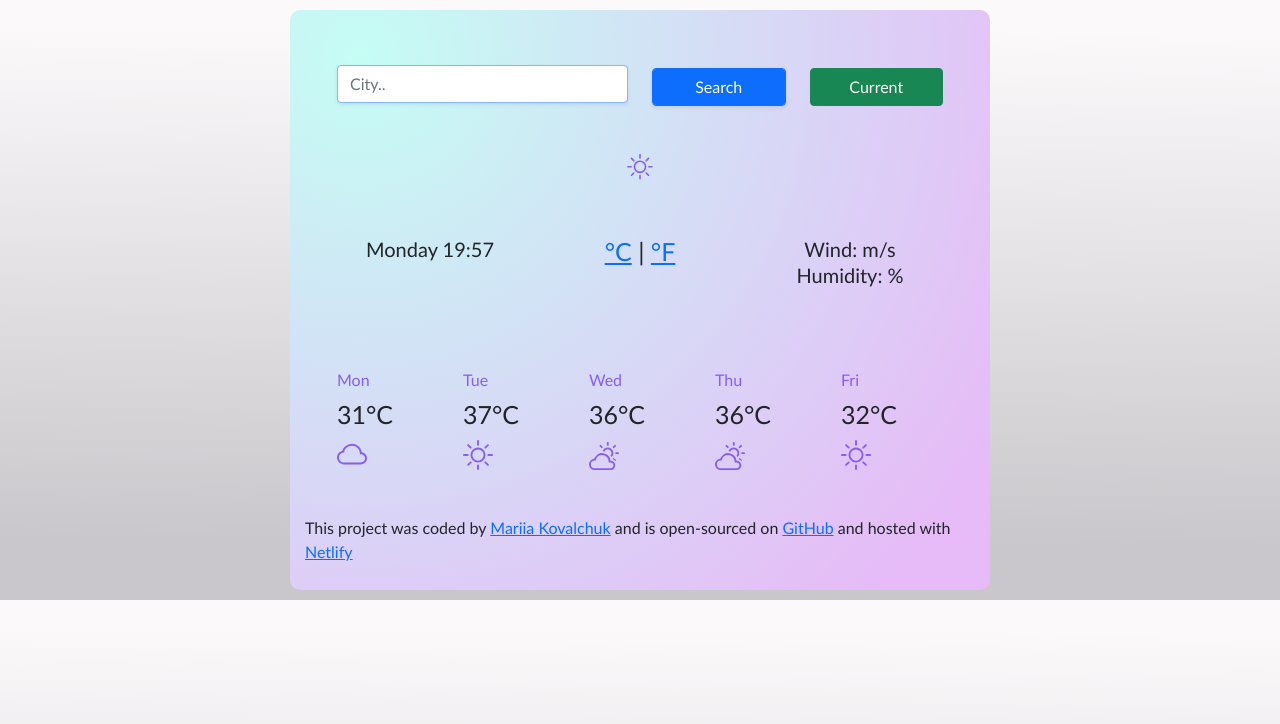
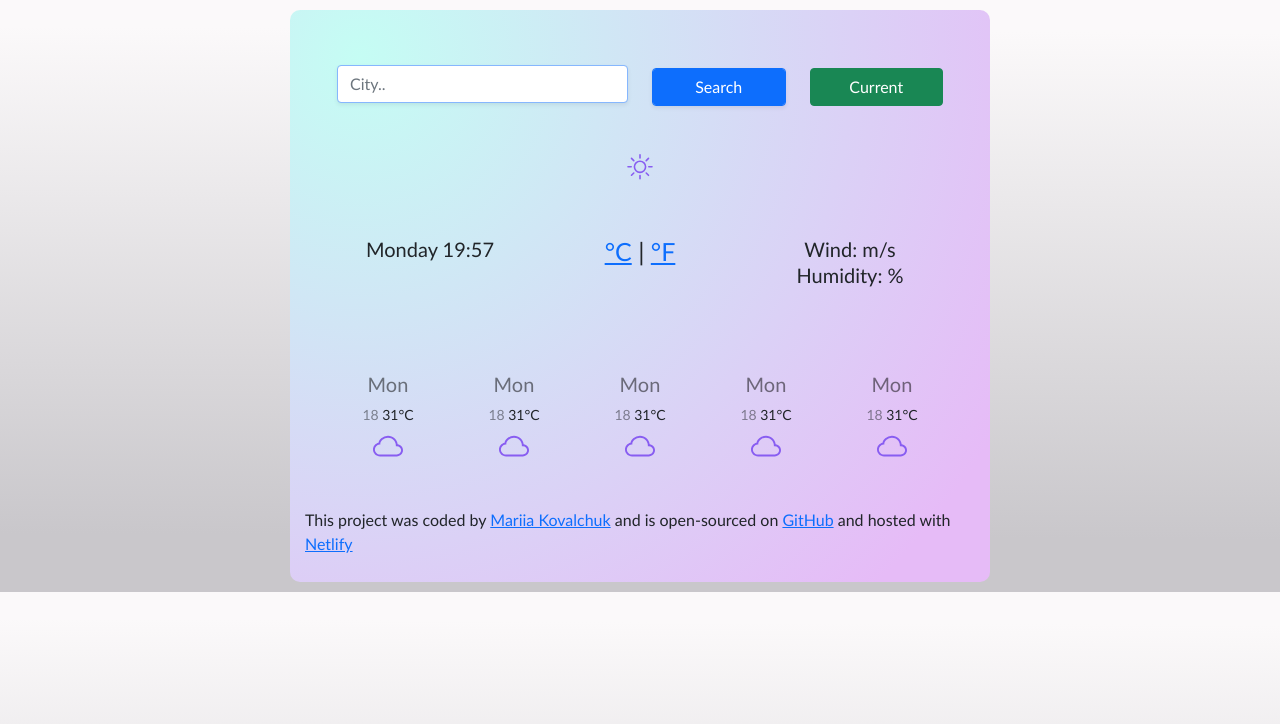
Before and after one commit to MargoShv/weatherApp, a website built with Parcel: page index.html in a window 1280 px wide. Built offline with nearby package versions, Linux system fonts and the light colour scheme; no server answers.

Commit message:
Weather Forecast CSS HTML

```diff
--- a/index.html
+++ b/index.html
@@ -83,10 +83,18 @@
           </ul>
         </div>
       </div>
+      <div class="weather-forecast">
       <div class="row">
         <div class="col a">
-          <div class="day">Mon</div>
-          <div class="daytemperature">31°C</div>
+          <div class="weather-forecast-date">Mon</div>
+          <div class="daytemperature">
+            <span class="daytemperature-min">
+              18
+            </span>
+            <span class="daytemperature-max">
+            31°C
+          </span>
+          </div>
           <svg
             xmlns="http://www.w3.org/2000/svg"
             width="30"
@@ -101,78 +109,100 @@
           </svg>
         </div>
         <div class="col a">
-          <div class="day">Tue</div>
-          <div class="daytemperature">37°C</div>
+          <div class="weather-forecast-date">Mon</div>
+          <div class="daytemperature">
+            <span class="daytemperature-min">
+              18
+            </span>
+            <span class="daytemperature-max">
+            31°C
+          </span>
+          </div>
           <svg
             xmlns="http://www.w3.org/2000/svg"
             width="30"
             height="30"
             fill="currentColor"
-            class="bi bi-brightness-high"
+            class="bi bi-cloud"
             viewBox="0 0 16 16"
           >
             <path
-              d="M8 11a3 3 0 1 1 0-6 3 3 0 0 1 0 6zm0 1a4 4 0 1 0 0-8 4 4 0 0 0 0 8zM8 0a.5.5 0 0 1 .5.5v2a.5.5 0 0 1-1 0v-2A.5.5 0 0 1 8 0zm0 13a.5.5 0 0 1 .5.5v2a.5.5 0 0 1-1 0v-2A.5.5 0 0 1 8 13zm8-5a.5.5 0 0 1-.5.5h-2a.5.5 0 0 1 0-1h2a.5.5 0 0 1 .5.5zM3 8a.5.5 0 0 1-.5.5h-2a.5.5 0 0 1 0-1h2A.5.5 0 0 1 3 8zm10.657-5.657a.5.5 0 0 1 0 .707l-1.414 1.415a.5.5 0 1 1-.707-.708l1.414-1.414a.5.5 0 0 1 .707 0zm-9.193 9.193a.5.5 0 0 1 0 .707L3.05 13.657a.5.5 0 0 1-.707-.707l1.414-1.414a.5.5 0 0 1 .707 0zm9.193 2.121a.5.5 0 0 1-.707 0l-1.414-1.414a.5.5 0 0 1 .707-.707l1.414 1.414a.5.5 0 0 1 0 .707zM4.464 4.465a.5.5 0 0 1-.707 0L2.343 3.05a.5.5 0 1 1 .707-.707l1.414 1.414a.5.5 0 0 1 0 .708z"
+              d="M4.406 3.342A5.53 5.53 0 0 1 8 2c2.69 0 4.923 2 5.166 4.579C14.758 6.804 16 8.137 16 9.773 16 11.569 14.502 13 12.687 13H3.781C1.708 13 0 11.366 0 9.318c0-1.763 1.266-3.223 2.942-3.593.143-.863.698-1.723 1.464-2.383zm.653.757c-.757.653-1.153 1.44-1.153 2.056v.448l-.445.049C2.064 6.805 1 7.952 1 9.318 1 10.785 2.23 12 3.781 12h8.906C13.98 12 15 10.988 15 9.773c0-1.216-1.02-2.228-2.313-2.228h-.5v-.5C12.188 4.825 10.328 3 8 3a4.53 4.53 0 0 0-2.941 1.1z"
+            />
+          </svg>
+        </div>
+        <div class="col a">
+          <div class="weather-forecast-date">Mon</div>
+          <div class="daytemperature">
+            <span class="daytemperature-min">
+              18
+            </span>
+            <span class="daytemperature-max">
+            31°C
+          </span>
+          </div>
+          <svg
+            xmlns="http://www.w3.org/2000/svg"
+            width="30"
+            height="30"
+            fill="currentColor"
+            class="bi bi-cloud"
+            viewBox="0 0 16 16"
+          >
+            <path
+              d="M4.406 3.342A5.53 5.53 0 0 1 8 2c2.69 0 4.923 2 5.166 4.579C14.758 6.804 16 8.137 16 9.773 16 11.569 14.502 13 12.687 13H3.781C1.708 13 0 11.366 0 9.318c0-1.763 1.266-3.223 2.942-3.593.143-.863.698-1.723 1.464-2.383zm.653.757c-.757.653-1.153 1.44-1.153 2.056v.448l-.445.049C2.064 6.805 1 7.952 1 9.318 1 10.785 2.23 12 3.781 12h8.906C13.98 12 15 10.988 15 9.773c0-1.216-1.02-2.228-2.313-2.228h-.5v-.5C12.188 4.825 10.328 3 8 3a4.53 4.53 0 0 0-2.941 1.1z"
             />
           </svg>
         </div>
 
         <div class="col a">
-          <div class="day">Wed</div>
-          <div class="daytemperature">36°C</div>
+          <div class="weather-forecast-date">Mon</div>
+          <div class="daytemperature">
+            <span class="daytemperature-min">
+              18
+            </span>
+            <span class="daytemperature-max">
+            31°C
+          </span>
+          </div>
           <svg
             xmlns="http://www.w3.org/2000/svg"
             width="30"
             height="30"
             fill="currentColor"
-            class="bi bi-cloud-sun"
+            class="bi bi-cloud"
             viewBox="0 0 16 16"
           >
             <path
-              d="M7 8a3.5 3.5 0 0 1 3.5 3.555.5.5 0 0 0 .624.492A1.503 1.503 0 0 1 13 13.5a1.5 1.5 0 0 1-1.5 1.5H3a2 2 0 1 1 .1-3.998.5.5 0 0 0 .51-.375A3.502 3.502 0 0 1 7 8zm4.473 3a4.5 4.5 0 0 0-8.72-.99A3 3 0 0 0 3 16h8.5a2.5 2.5 0 0 0 0-5h-.027z"
-            />
-            <path
-              d="M10.5 1.5a.5.5 0 0 0-1 0v1a.5.5 0 0 0 1 0v-1zm3.743 1.964a.5.5 0 1 0-.707-.707l-.708.707a.5.5 0 0 0 .708.708l.707-.708zm-7.779-.707a.5.5 0 0 0-.707.707l.707.708a.5.5 0 1 0 .708-.708l-.708-.707zm1.734 3.374a2 2 0 1 1 3.296 2.198c.199.281.372.582.516.898a3 3 0 1 0-4.84-3.225c.352.011.696.055 1.028.129zm4.484 4.074c.6.215 1.125.59 1.522 1.072a.5.5 0 0 0 .039-.742l-.707-.707a.5.5 0 0 0-.854.377zM14.5 6.5a.5.5 0 0 0 0 1h1a.5.5 0 0 0 0-1h-1z"
+              d="M4.406 3.342A5.53 5.53 0 0 1 8 2c2.69 0 4.923 2 5.166 4.579C14.758 6.804 16 8.137 16 9.773 16 11.569 14.502 13 12.687 13H3.781C1.708 13 0 11.366 0 9.318c0-1.763 1.266-3.223 2.942-3.593.143-.863.698-1.723 1.464-2.383zm.653.757c-.757.653-1.153 1.44-1.153 2.056v.448l-.445.049C2.064 6.805 1 7.952 1 9.318 1 10.785 2.23 12 3.781 12h8.906C13.98 12 15 10.988 15 9.773c0-1.216-1.02-2.228-2.313-2.228h-.5v-.5C12.188 4.825 10.328 3 8 3a4.53 4.53 0 0 0-2.941 1.1z"
             />
           </svg>
         </div>
 
         <div class="col a">
-          <div class="day">Thu</div>
-          <div class="daytemperature">36°C</div>
+          <div class="weather-forecast-date">Mon</div>
+          <div class="daytemperature">
+            <span class="daytemperature-min">
+              18
+            </span>
+            <span class="daytemperature-max">
+            31°C
+          </span>
+          </div>
           <svg
             xmlns="http://www.w3.org/2000/svg"
             width="30"
             height="30"
             fill="currentColor"
-            class="bi bi-cloud-sun"
+            class="bi bi-cloud"
             viewBox="0 0 16 16"
           >
             <path
-              d="M7 8a3.5 3.5 0 0 1 3.5 3.555.5.5 0 0 0 .624.492A1.503 1.503 0 0 1 13 13.5a1.5 1.5 0 0 1-1.5 1.5H3a2 2 0 1 1 .1-3.998.5.5 0 0 0 .51-.375A3.502 3.502 0 0 1 7 8zm4.473 3a4.5 4.5 0 0 0-8.72-.99A3 3 0 0 0 3 16h8.5a2.5 2.5 0 0 0 0-5h-.027z"
-            />
-            <path
-              d="M10.5 1.5a.5.5 0 0 0-1 0v1a.5.5 0 0 0 1 0v-1zm3.743 1.964a.5.5 0 1 0-.707-.707l-.708.707a.5.5 0 0 0 .708.708l.707-.708zm-7.779-.707a.5.5 0 0 0-.707.707l.707.708a.5.5 0 1 0 .708-.708l-.708-.707zm1.734 3.374a2 2 0 1 1 3.296 2.198c.199.281.372.582.516.898a3 3 0 1 0-4.84-3.225c.352.011.696.055 1.028.129zm4.484 4.074c.6.215 1.125.59 1.522 1.072a.5.5 0 0 0 .039-.742l-.707-.707a.5.5 0 0 0-.854.377zM14.5 6.5a.5.5 0 0 0 0 1h1a.5.5 0 0 0 0-1h-1z"
+              d="M4.406 3.342A5.53 5.53 0 0 1 8 2c2.69 0 4.923 2 5.166 4.579C14.758 6.804 16 8.137 16 9.773 16 11.569 14.502 13 12.687 13H3.781C1.708 13 0 11.366 0 9.318c0-1.763 1.266-3.223 2.942-3.593.143-.863.698-1.723 1.464-2.383zm.653.757c-.757.653-1.153 1.44-1.153 2.056v.448l-.445.049C2.064 6.805 1 7.952 1 9.318 1 10.785 2.23 12 3.781 12h8.906C13.98 12 15 10.988 15 9.773c0-1.216-1.02-2.228-2.313-2.228h-.5v-.5C12.188 4.825 10.328 3 8 3a4.53 4.53 0 0 0-2.941 1.1z"
             />
           </svg>
         </div>
-
-        <div class="col a">
-          <div class="day">Fri</div>
-          <div class="daytemperature">32°C</div>
-          <svg
-            xmlns="http://www.w3.org/2000/svg"
-            width="30"
-            height="30"
-            fill="currentColor"
-            class="bi bi-brightness-high"
-            viewBox="0 0 16 16"
-          >
-            <path
-              d="M8 11a3 3 0 1 1 0-6 3 3 0 0 1 0 6zm0 1a4 4 0 1 0 0-8 4 4 0 0 0 0 8zM8 0a.5.5 0 0 1 .5.5v2a.5.5 0 0 1-1 0v-2A.5.5 0 0 1 8 0zm0 13a.5.5 0 0 1 .5.5v2a.5.5 0 0 1-1 0v-2A.5.5 0 0 1 8 13zm8-5a.5.5 0 0 1-.5.5h-2a.5.5 0 0 1 0-1h2a.5.5 0 0 1 .5.5zM3 8a.5.5 0 0 1-.5.5h-2a.5.5 0 0 1 0-1h2A.5.5 0 0 1 3 8zm10.657-5.657a.5.5 0 0 1 0 .707l-1.414 1.415a.5.5 0 1 1-.707-.708l1.414-1.414a.5.5 0 0 1 .707 0zm-9.193 9.193a.5.5 0 0 1 0 .707L3.05 13.657a.5.5 0 0 1-.707-.707l1.414-1.414a.5.5 0 0 1 .707 0zm9.193 2.121a.5.5 0 0 1-.707 0l-1.414-1.414a.5.5 0 0 1 .707-.707l1.414 1.414a.5.5 0 0 1 0 .707zM4.464 4.465a.5.5 0 0 1-.707 0L2.343 3.05a.5.5 0 1 1 .707-.707l1.414 1.414a.5.5 0 0 1 0 .708z"
-            />
-          </svg>
-        </div>
+      </div>
       </div>
       <p>This project was coded by <a href="mailto:m.kovalchuck@gmail.com">Mariia Kovalchuk</a> and is open-sourced on <a href="https://github.com/MargoShv/weatherApp">GitHub</a> and hosted with <a href="https://www.netlify.com/">Netlify</a></p>
     </div>
--- a/src/styles.css
+++ b/src/styles.css
@@ -42,10 +42,23 @@ li {
   line-height: 1;
   list-style: none;
 }
-div.day {
-  font-size: 16px;
-  color: #885df1;
+.weather-forecast {
+  margin-top: 20px;
+  text-align: center;
+}
+.weather-forecast-date {
+  font-size: 20px;
+  color: black;
   line-height: 2;
+  opacity: 0.5;
+}
+
+.daytemperature-min {
+  opacity: 0.5;
+}
+.daytemperature {
+  font-size: 14px;
+
 }
 svg {
   color: #885df1;
```
